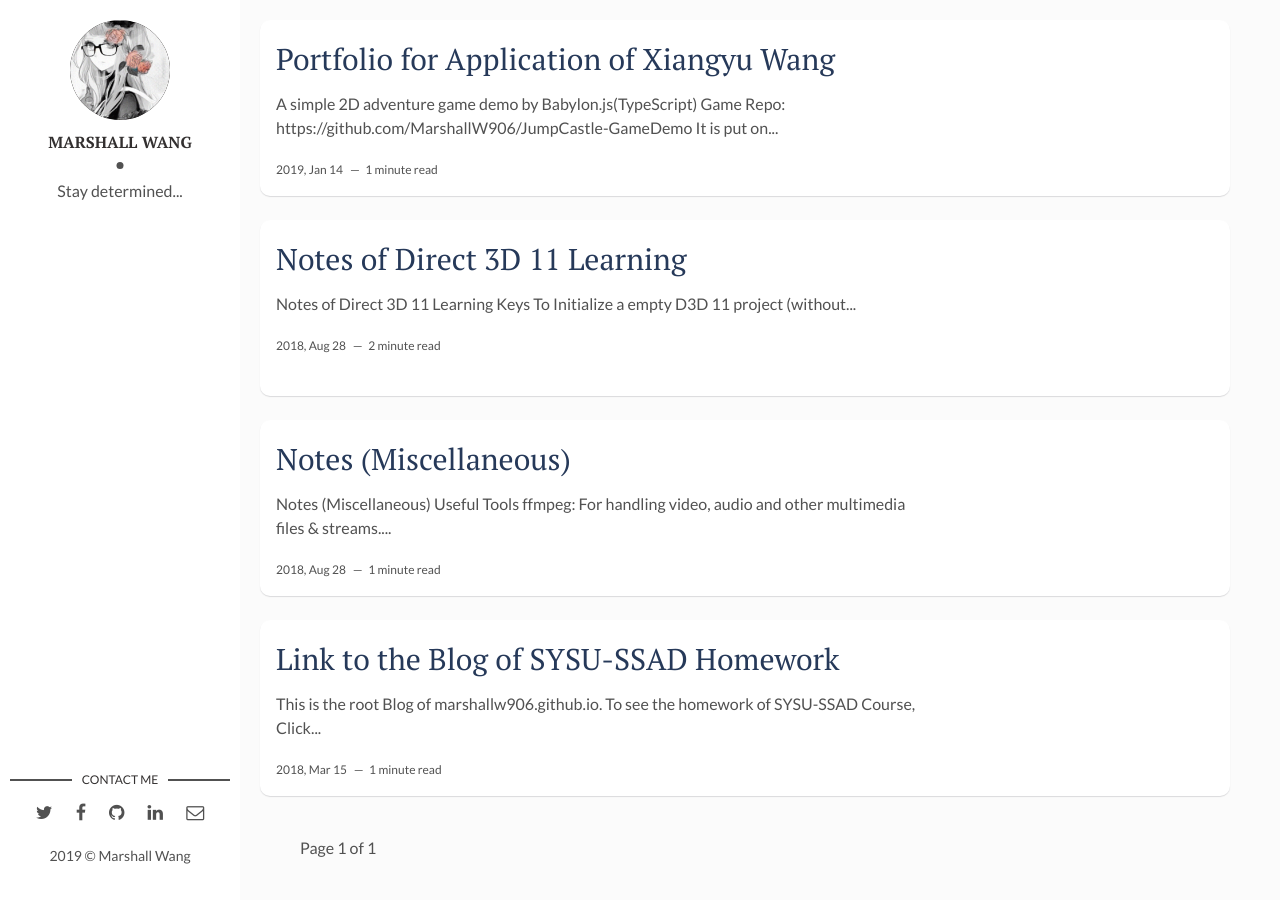
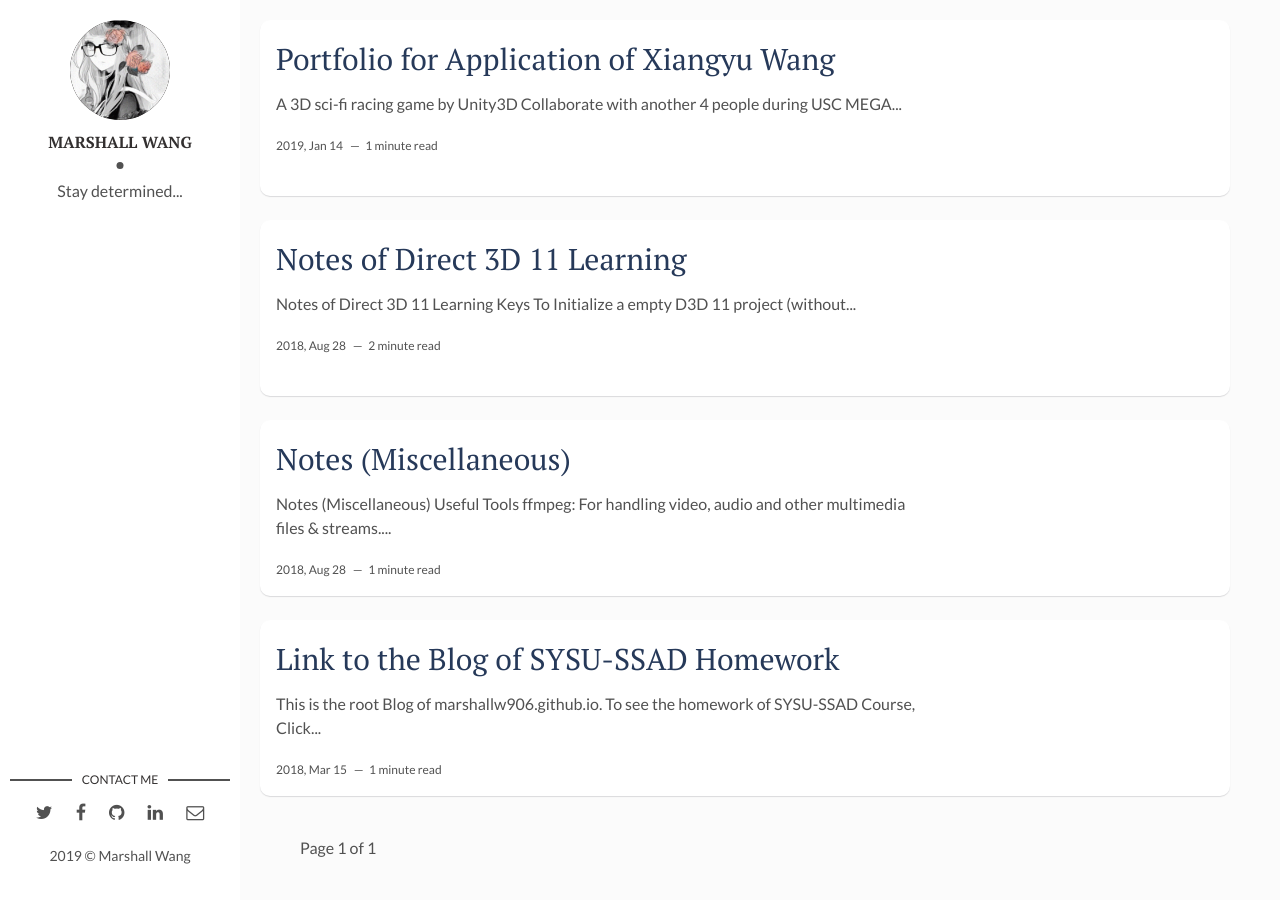
Before and after one commit to MarshallW906/MarshallW906.github.io, a Jekyll site: the page built from index.html, in a window 1280 px wide. Built offline with Jekyll 4.4.1, drawn with Linux system fonts in a browser that asks for light colours; the list of posts is cut into pages by our own code.

Commit message:
add 3D sci-fi game to portfolio

```diff
--- a/_posts/2019-01-14-Portfolio-of-Xiangyu-Wang.markdown
+++ b/_posts/2019-01-14-Portfolio-of-Xiangyu-Wang.markdown
@@ -4,6 +4,12 @@ title: Portfolio for Application of Xiangyu Wang
 date: 2019-01-14 12:00:00 +0800
 tags: [Application]
 ---
+
+## A 3D sci-fi racing game by Unity3D
+
+- Collaborate with another 4 people during USC MEGA Game Jam in Oct 26-27.
+- I did UI, general game control, and finalization of this game.
+- Game Repo: https://github.com/benhaderle/RacingJamGame
 
 ## A simple 2D adventure game demo by Babylon.js(TypeScript)
 
```
